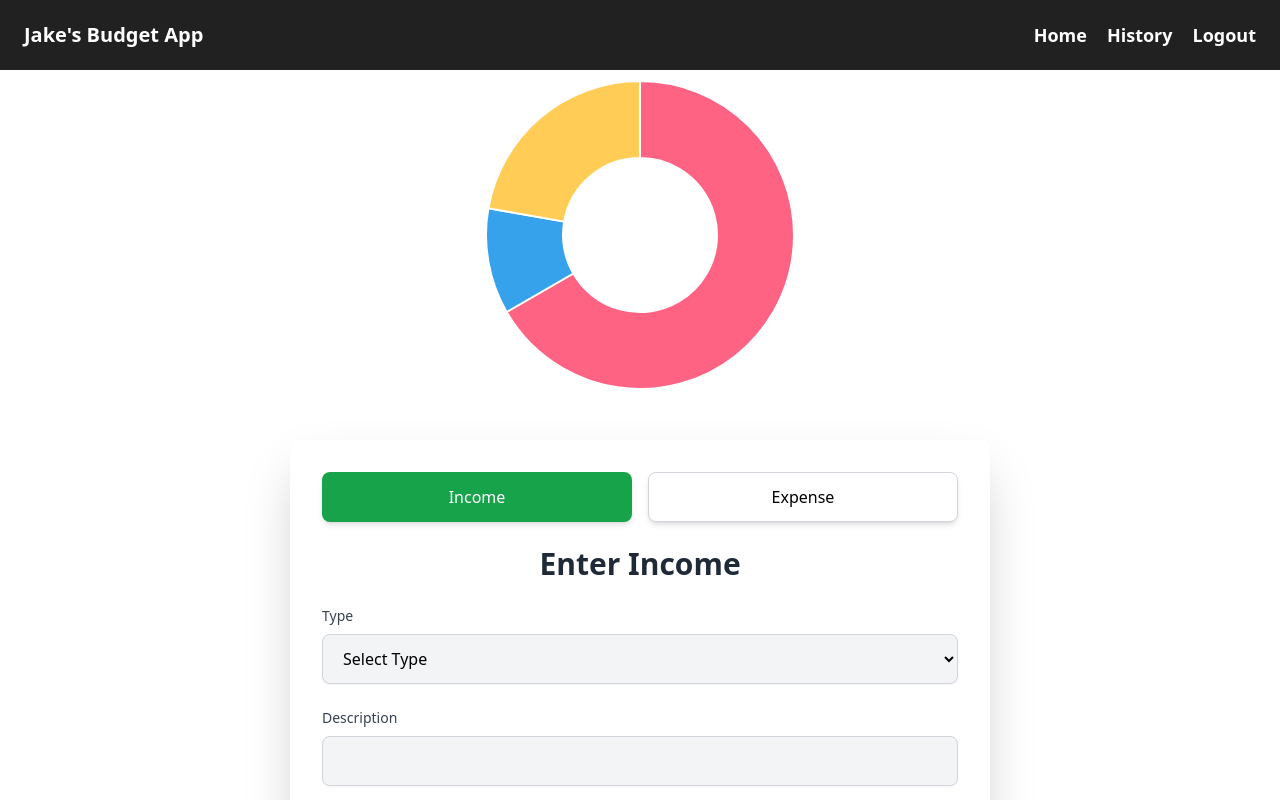
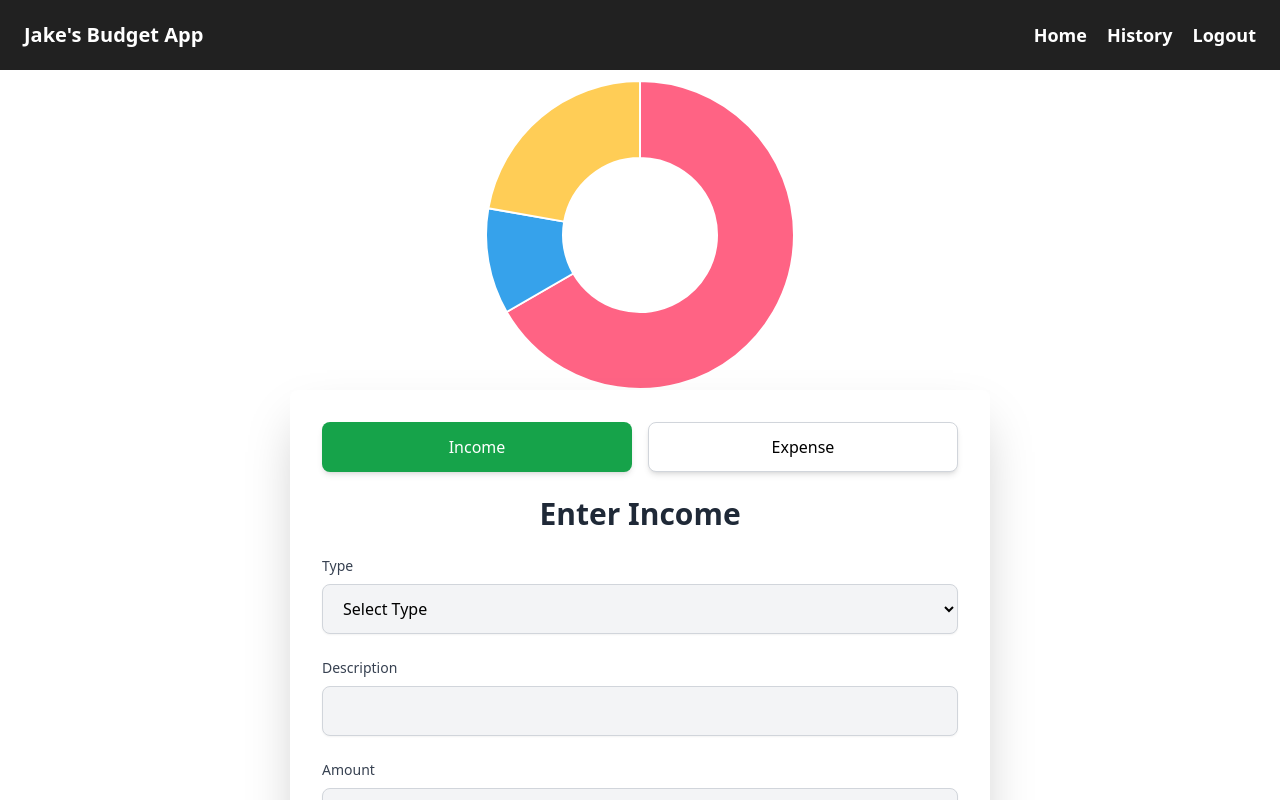
Before and after one commit to Jxk0be/financial-budget-tracker, a Vue app: page / in a window 1280 px wide. Shown: the top 800 px of the page. Built offline with nearby package versions, Linux system fonts and the light colour scheme; no server answers; the database is empty; sample sign-in values are in the browser's storage.

Commit message:
Stlying Fix

```diff
--- a/src/components/Entry.vue
+++ b/src/components/Entry.vue
@@ -11,7 +11,7 @@ const handleOptionSelect = (option) => {
 
 <template>
   <div
-    class="bg-white min-w-[200px] mt-[50px] text-black md:rounded-lg shadow-2xl p-8 w-full max-w-[700px] flex flex-col space-y-6"
+    class="bg-white min-w-[200px] mb-[50px] text-black md:rounded-lg shadow-2xl p-8 w-full max-w-[700px] flex flex-col space-y-6"
   >
     <div class="flex justify-center space-x-4">
       <button
--- a/src/style.css
+++ b/src/style.css
@@ -6,5 +6,4 @@ html,
 body {
   margin: 0;
   padding: 0;
-  overflow: hidden;
 }
--- a/src/views/HomeView.vue
+++ b/src/views/HomeView.vue
@@ -6,12 +6,12 @@ import { ref } from "vue";
 const entryView = ref(true);
 </script>
 <template>
-  <div class="md:pt-[70px] xl:px-0 lg:px-[24px] px-[16px] flex-col flex w-full">
+  <div class="md:pt-[70px] h-auto xl:px-0 lg:px-[24px] px-[16px] flex-col flex w-full">
     <Doughnut :entryView />
     <div
       :class="`${
         entryView ? 'flex' : 'hidden'
-      } w-full justify-center items-center mb-[16px] md:flex flex-1 md:h-[60vh] h-[100vh] md:items-start`"
+      } w-full justify-center items-center mb-[16px] md:flex flex-1 h-[100vh] md:items-start`"
     >
       <IncomeEntry />
     </div>
```
